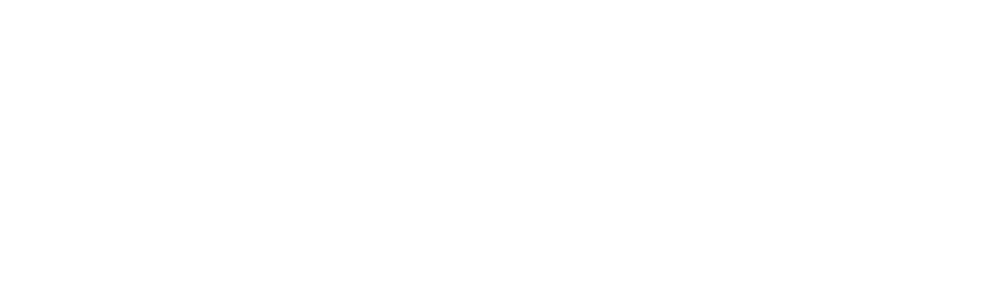
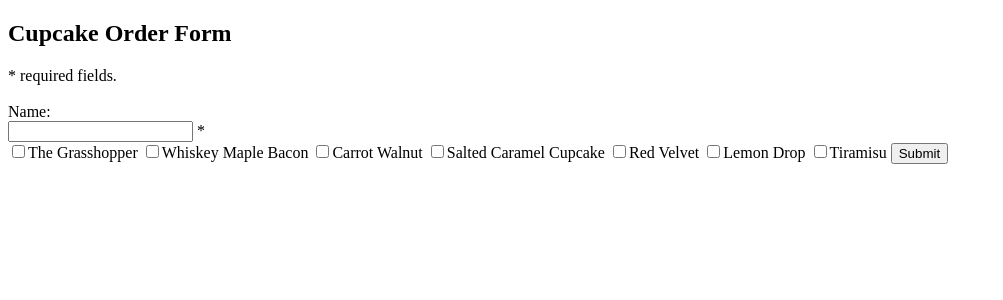
Before and after one commit to codeFunny71/cupcakes, a PHP site: page / in a window 1280 px wide. Before the commit the part shown is empty. Shown: the top 300 px of the page, without its empty margins (0-1003 px from the left). Run offline with PHP 8.4, Linux system fonts and the light colour scheme; data that the repository does not hold is empty.

Commit message:
still working on form

```diff
--- a/index.php
+++ b/index.php
@@ -24,6 +24,21 @@
 <body>
 
 <form method="POST" action="<?php echo htmlspecialchars($_SERVER["PHP_SELF"]);?>">
+    <h2>Cupcake Order Form</h2>
+    <span class="error">* required fields.</span><br><br>
+    Name:
+    <br>
+    <input class="input" name="name" type="text" value="<?php if ( isset( $_POST["name"] ) ) echo $_POST["name"]?>">
+    <span class="error">* <?php echo $nameError;?></span>
+    <br>
+    <input class="checkbox" type="checkbox" name="cupcake[]" value="">The Grasshopper
+    <input class="checkbox" type="checkbox" name="cupcake[]" value="">Whiskey Maple Bacon
+    <input class="checkbox" type="checkbox" name="cupcake[]" value="">Carrot Walnut
+    <input class="checkbox" type="checkbox" name="cupcake[]" value="">Salted Caramel Cupcake
+    <input class="checkbox" type="checkbox" name="cupcake[]" value="">Red Velvet
+    <input class="checkbox" type="checkbox" name="cupcake[]" value="">Lemon Drop
+    <input class="checkbox" type="checkbox" name="cupcake[]" value="">Tiramisu
+    <input type="submit" />
 
 </form>
 
```
